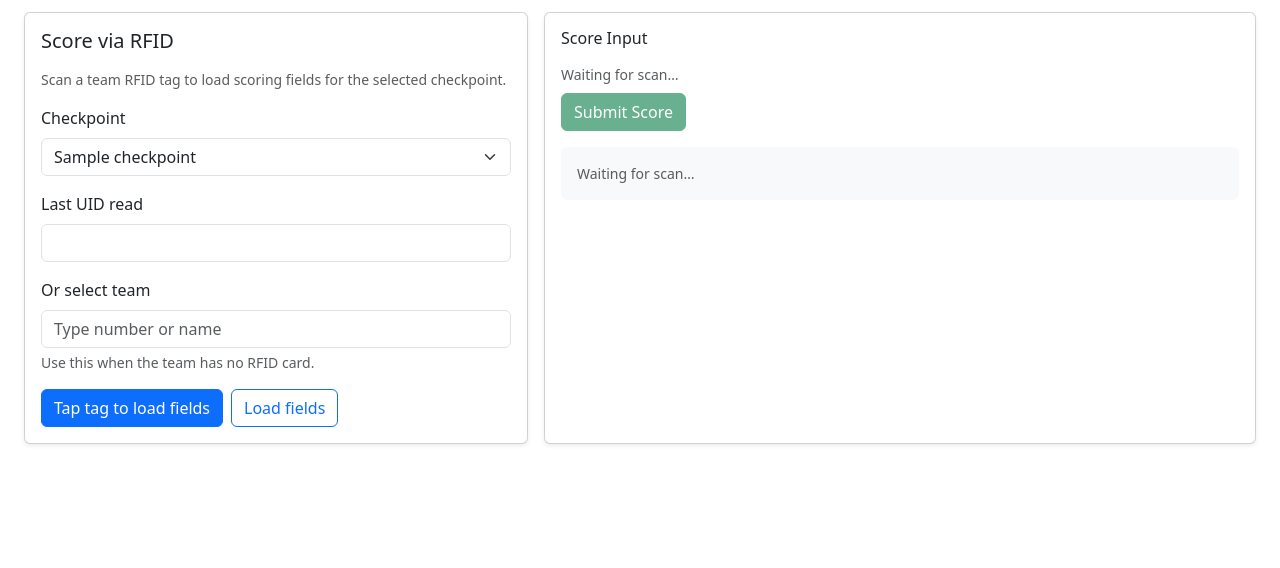
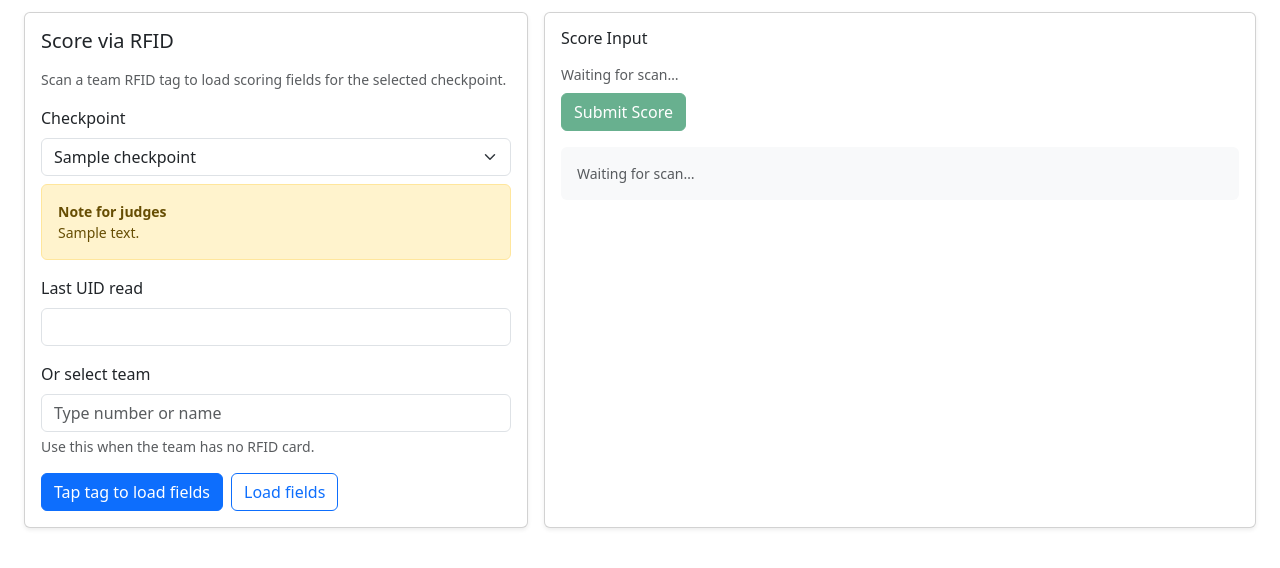
Before and after one commit to brinsoko/LoRa-CP, a Flask app: page /scores/judge in a window 1280 px wide. Shown: the part 194-762 px from the top of the page. Run offline with Flask 3, Linux system fonts and the light colour scheme; a user stored in the database is signed in; tables that the repository leaves empty hold one stand-in row (values such as "Sample post").

Commit message:
score_judge: surface per-checkpoint judges note
Checkpoint.judges_note was authored by admins but never shown to
judges. Render it under the checkpoint selector on the judge scoring
screen, kept in sync with the selection client-side (notes are embedded
in the page; no API change). Includes the sl translation for the new
string and the usual catalog line-number churn from extraction.

```diff
--- a/app/templates/score_judge.html
+++ b/app/templates/score_judge.html
@@ -35,6 +35,10 @@
                 {% endif %}
               </div>
             {% endif %}
+            <div id="judgesNote" class="alert alert-warning d-none mt-2 mb-0 small">
+              <strong>{{ _('Note for judges') }}</strong>
+              <span id="judgesNoteText" class="d-block" style="white-space: pre-line;"></span>
+            </div>
           </div>
 
           <div class="col-12">
@@ -112,6 +116,23 @@
   const cpScoringText = document.getElementById("cpScoringText");
   const teamSearch = document.getElementById("teamSearch");
   const fieldsContainer = document.getElementById("fieldsContainer");
+  const judgesNote = document.getElementById("judgesNote");
+  const judgesNoteText = document.getElementById("judgesNoteText");
+
+  // Per-checkpoint admin note for the judge on station (Checkpoint.judges_note),
+  // shown under the checkpoint selector and kept in sync with it.
+  const JUDGES_NOTES = {
+    {% for cp in checkpoints %}{{ cp.id }}: {{ (cp.judges_note or '')|tojson }},
+    {% endfor %}
+  };
+
+  function updateJudgesNote() {
+    const note = (JUDGES_NOTES[checkpointSelect.value] || "").trim();
+    judgesNoteText.textContent = note;
+    judgesNote.classList.toggle("d-none", !note);
+  }
+  checkpointSelect.addEventListener("change", updateJudgesNote);
+  updateJudgesNote();
 
   // datalist option.value -> team_id, built from the server-rendered options
   // so judges can search by number or name and we still know which team was
```
Also changed, not shown: app/translations/sl/LC_MESSAGES/messages.po, 2 other files.
